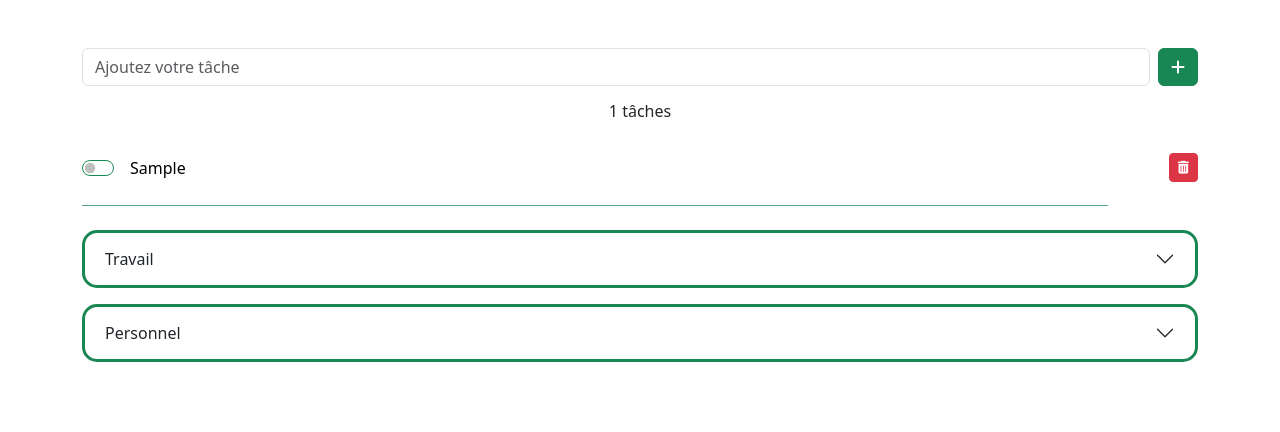
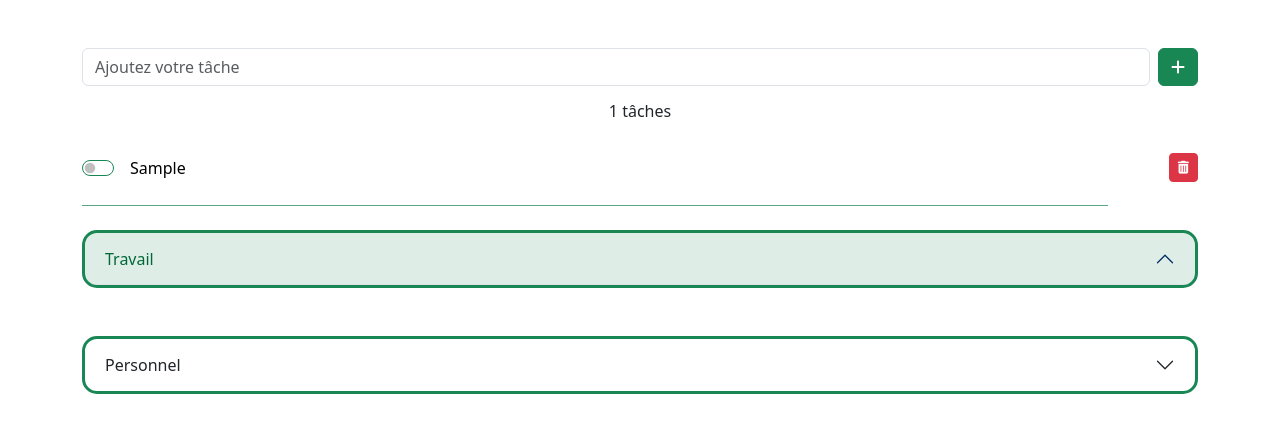
Before and after one commit to IdrissaSy7/ToDo, a React (Create React App) app: page / in a window 1280 px wide. Both pictures are taken after typing "Sample" into the empty fields and a click on the button 1178 px from the left and 67 px from the top of the page. Shown: the top 432 px of the page. Built offline with nearby package versions, Linux system fonts and the light colour scheme.

Commit message:
modification état par défaut

```diff
--- a/src/components/Home.js
+++ b/src/components/Home.js
@@ -136,7 +136,7 @@ const Home = () => {
                 </Stack>
               ))}
 
-            <Accordion flush className="mt-4">
+            <Accordion defaultActiveKey="0" flush className="mt-4">
               <AccordionItem eventKey="0" className="mb-3">
                 <AccordionHeader>Travail</AccordionHeader>
                 <AccordionBody>
```
Also changed, not shown: 7 other files (tests, documents, lock files or other folders).
